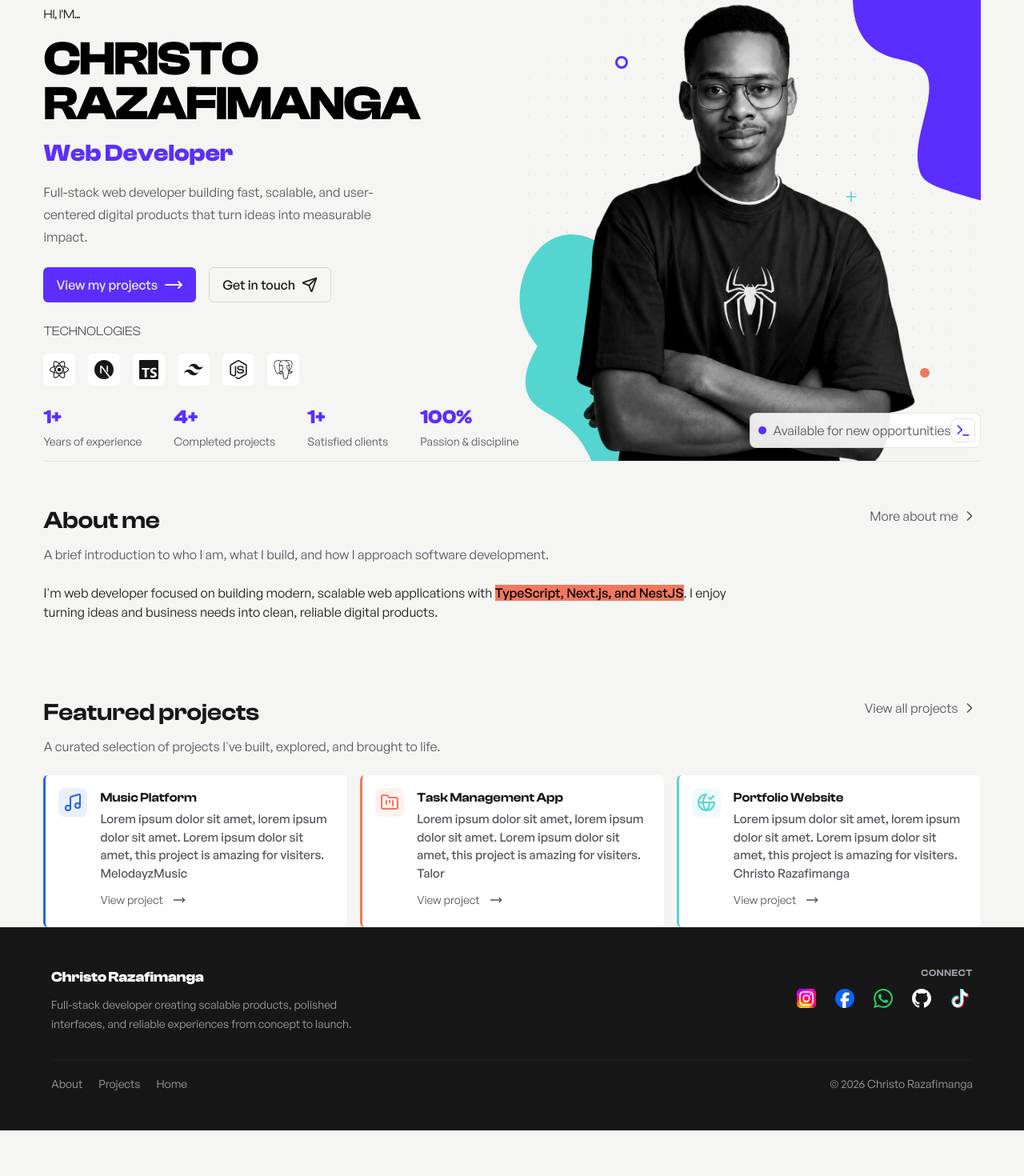
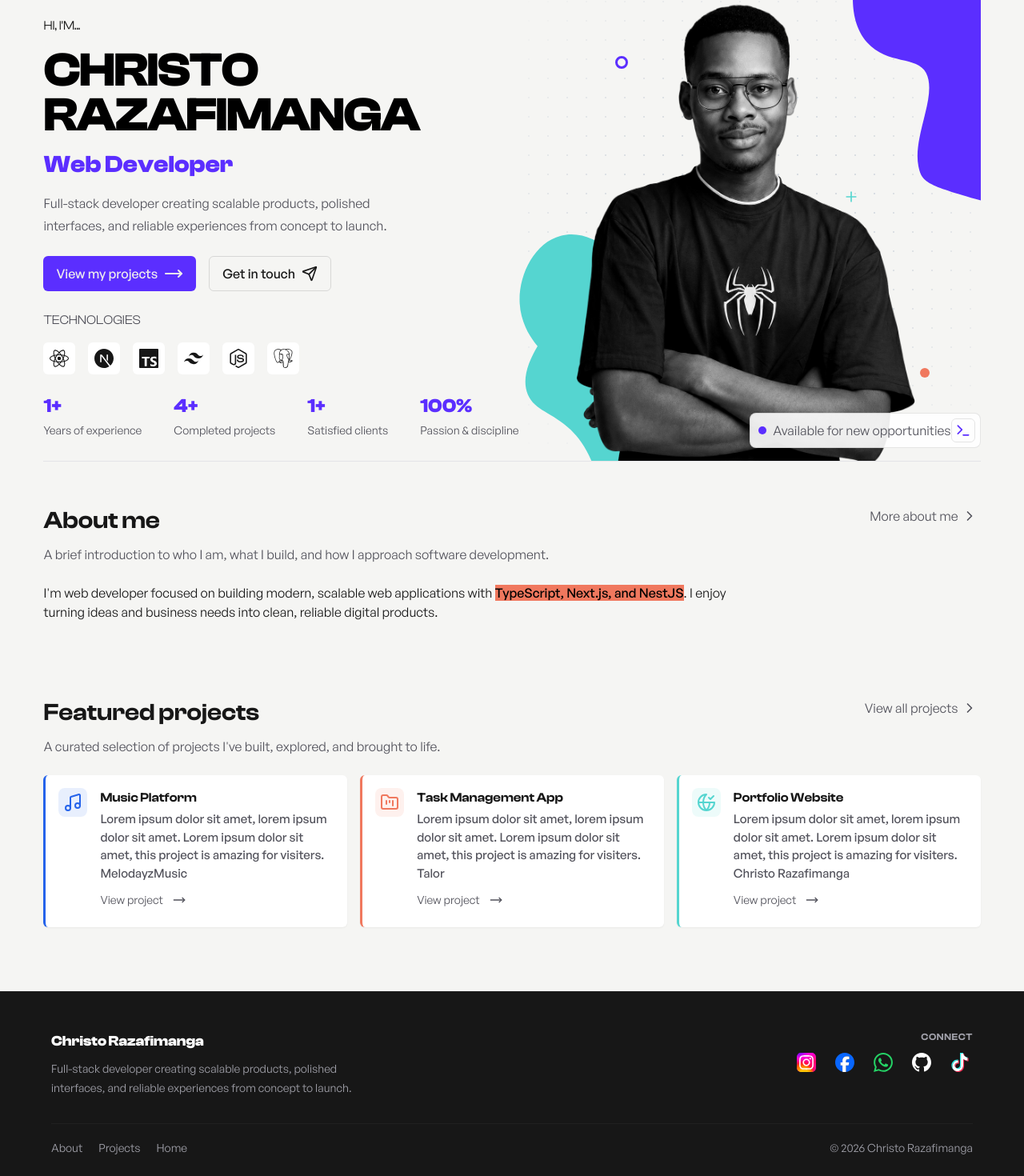
Before and after one commit to bossnare/portfolio, a Next.js app: page / in a window 1280 px wide. Shown: the part 82-1552 px from the top of the page at 80% size. Before the commit the page ends 1495 px from the top, so only its background shows below. Built offline with nearby package versions, Linux system fonts and the light colour scheme.

Commit message:
change app layout structure

```diff
--- a/src/components/Footer.tsx
+++ b/src/components/Footer.tsx
@@ -2,7 +2,7 @@ import { SocialLinks } from './SocialLinks';
 
 export function Footer() {
   return (
-    <footer className="w-full px-4 py-10 border-t bg-foreground text-background dark:text-foreground border-[#ffffff0a] dark:bg-zinc-950 md:px-0 md:py-12">
+    <footer className="w-full mt-20 px-4 py-10 border-t bg-foreground text-background dark:text-foreground border-[#ffffff0a] dark:bg-zinc-950 md:px-0 md:py-12">
       <div className="flex flex-col w-full max-w-6xl gap-8 mx-auto">
         <div className="flex flex-col gap-8 sm:flex-row sm:items-start sm:justify-between">
           <div className="max-w-sm space-y-2">
--- a/src/components/hero/HeroContent.tsx
+++ b/src/components/hero/HeroContent.tsx
@@ -14,8 +14,8 @@ function HeroIntroduction() {
         Web Developer
       </p>
       <p className="max-w-md leading-7 text-muted-foreground">
-        Full-stack web developer building fast, scalable, and user-centered
-        digital products that turn ideas into measurable impact.
+        Full-stack developer creating scalable products, polished interfaces,
+        and reliable experiences from concept to launch.
       </p>
     </div>
   );
--- /dev/null
+++ b/src/data/contacts.ts
@@ -0,0 +1,20 @@
+export const contacts = [
+  {
+    name: 'Email support',
+    content: 'Lorem ipsum, get directly.',
+
+    contact: 'razafimangagervaischristo@gmail.com',
+  },
+  {
+    name: 'Call me directly',
+    content: 'Lorem ipsum, get directly.',
+
+    contact: '+261 38 27 424 49',
+  },
+  {
+    name: 'Text me in messenger',
+    content: 'Lorem ipsum, get directly.',
+    contact: 'BossNare Andmore',
+    link: 'https://m.me/thebossnare',
+  },
+];
```
